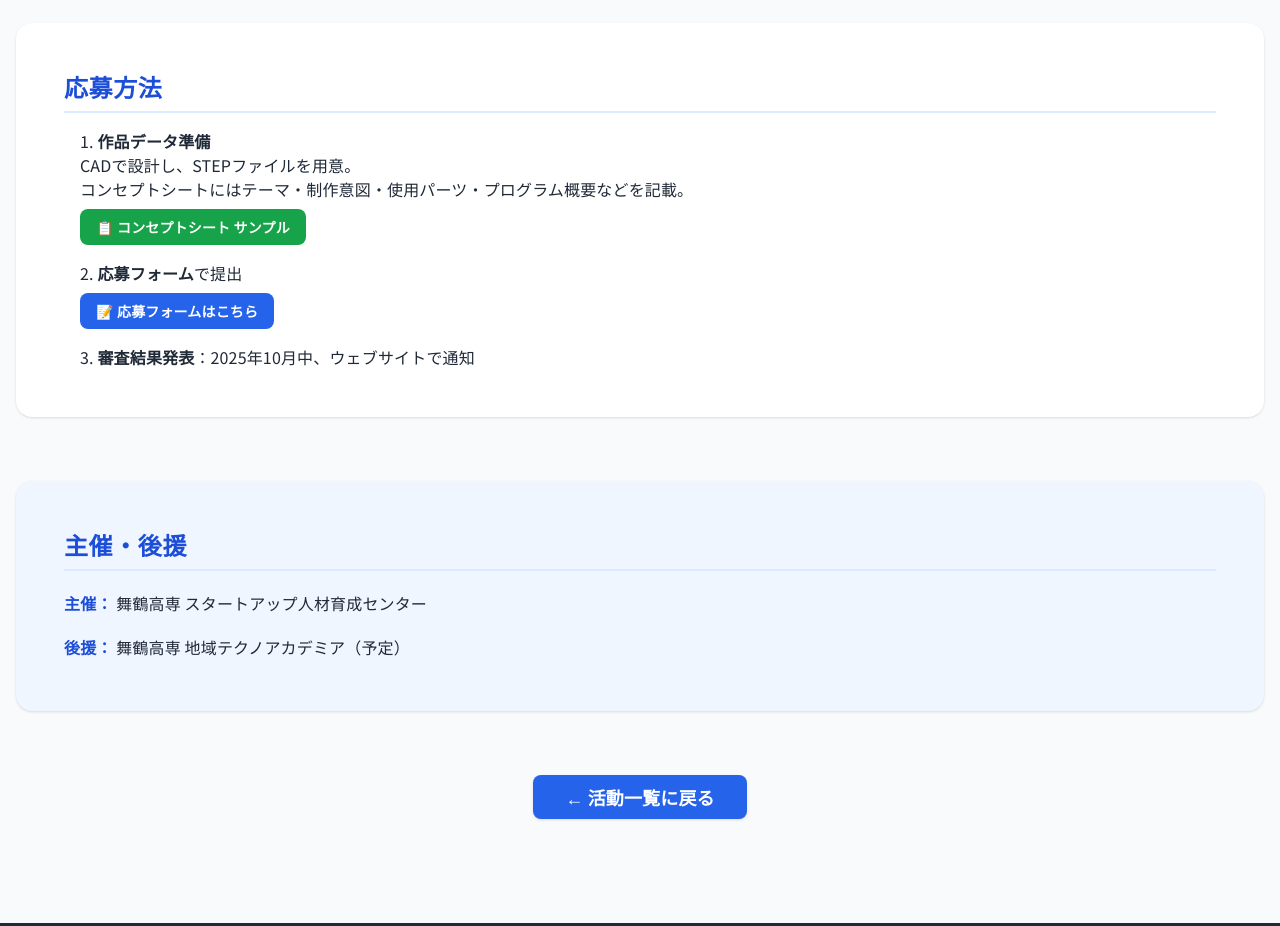
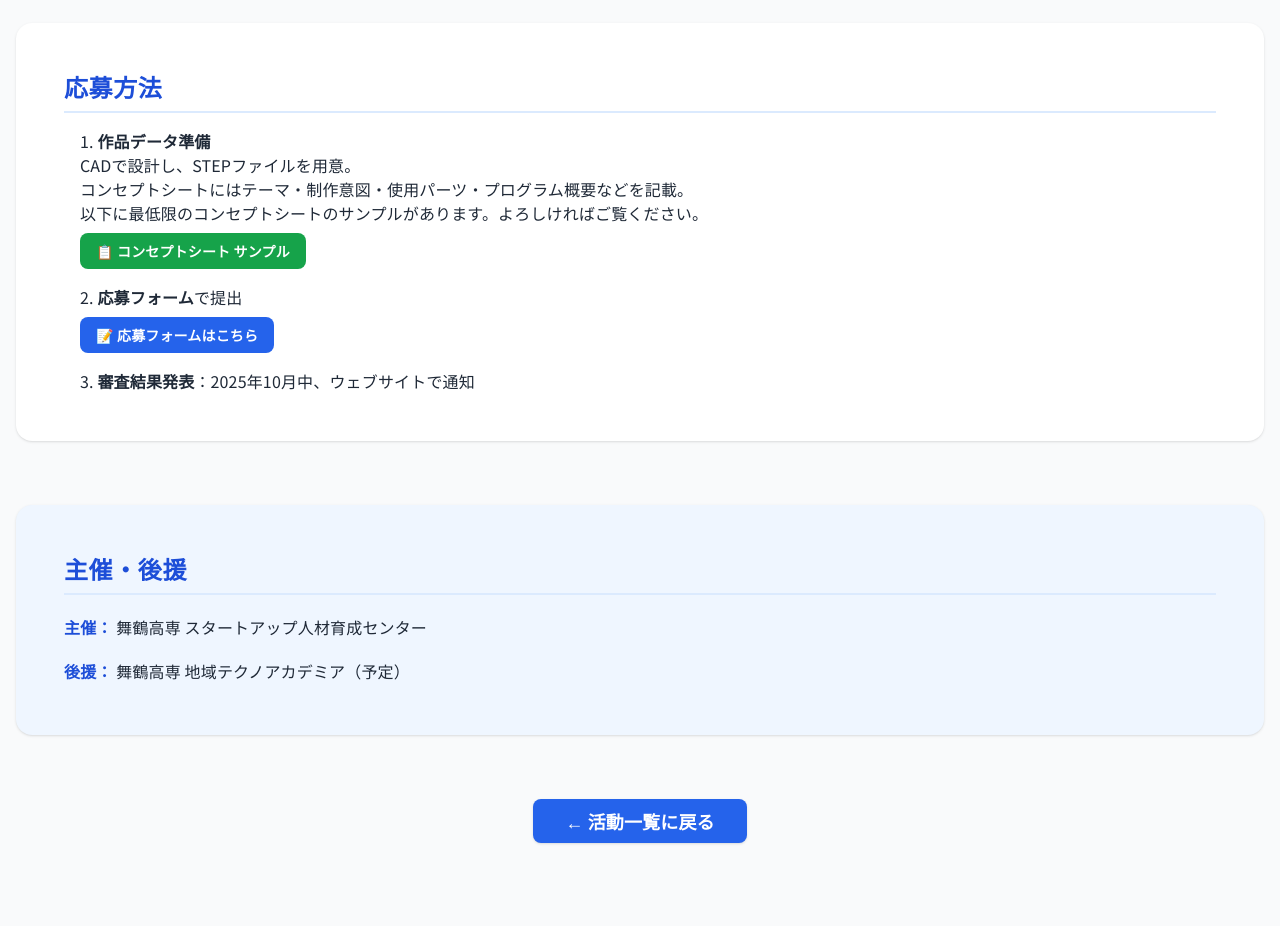
Before and after one commit to Altairu/monozukuri-lab, a plain HTML site: page events/3dcontest2025.html in a window 1280 px wide. Shown: the part 1360-2286 px from the top of the page. Drawn offline with nearby package versions, Linux system fonts and the light colour scheme.

```diff
--- a/events/3dcontest2025.html
+++ b/events/3dcontest2025.html
@@ -114,6 +114,7 @@
           <strong>作品データ準備</strong><br>
           CADで設計し、STEPファイルを用意。<br>
           コンセプトシートにはテーマ・制作意図・使用パーツ・プログラム概要などを記載。<br>
+          以下に最低限のコンセプトシートのサンプルがあります。よろしければご覧ください。<br>
           <a href="3dcontest2025/example.html" class="inline-block mt-2 bg-green-600 text-white px-4 py-2 rounded-lg hover:bg-green-700 transition text-sm font-semibold" target="_blank">
             📋 コンセプトシート サンプル
           </a>
```
